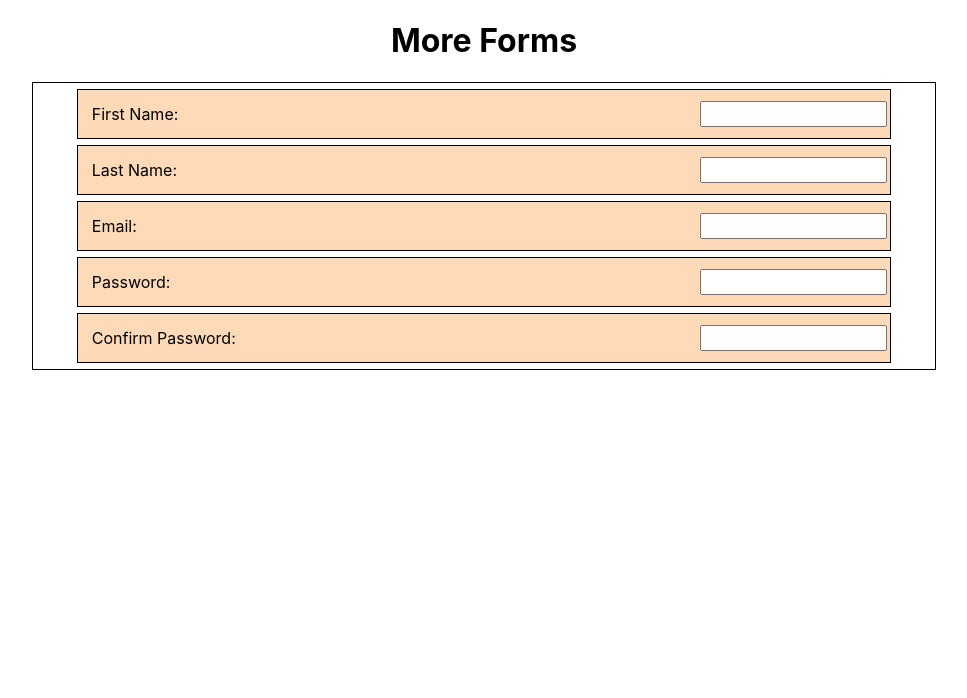
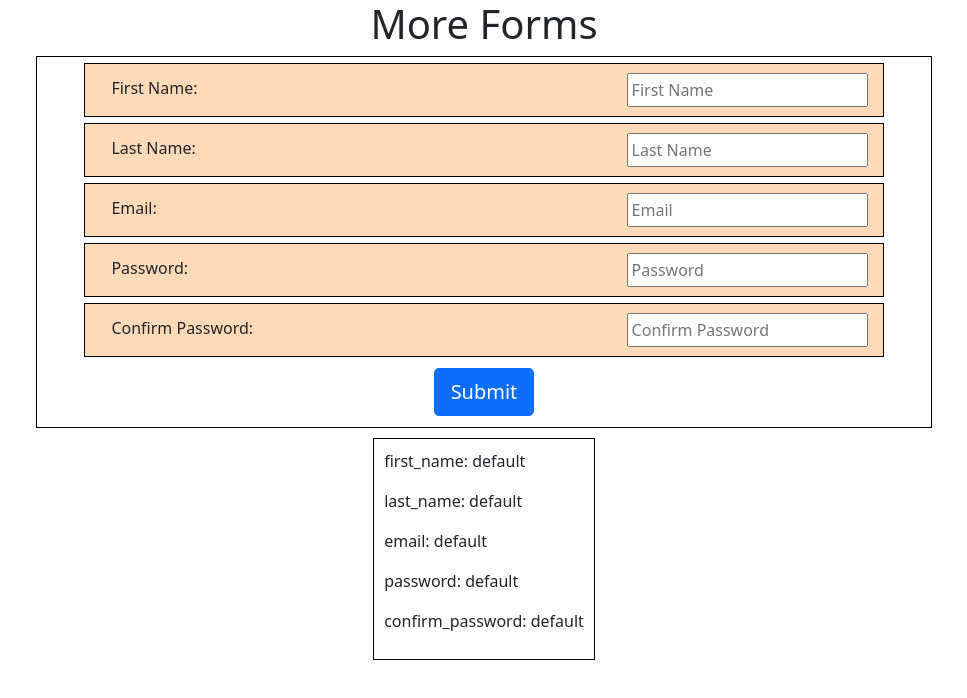
Before and after one commit to niembro64/more_forms, a React (Create React App) app: page / in a window 1280 px wide. Shown: the top 698 px of the page, without its empty margins (156-1123 px from the left). Built offline with nearby package versions, Linux system fonts and the light colour scheme.

Commit message:
placeholders

```diff
--- a/src/App.css
+++ b/src/App.css
@@ -20,7 +20,7 @@
   width: 90%;
   margin: 3px;
 
-  padding: 3px;
+  padding: 1px 15px;
   border: 1px solid black;
   background-color: peachpuff;
   display: flex;
@@ -38,3 +38,9 @@
   margin-left: auto;
   margin-right: 0;
 }
+
+#repeated{
+  border: 1px solid black;
+  padding: 10px;
+  margin: 10px;
+}
--- a/src/App.jsx
+++ b/src/App.jsx
@@ -1,42 +1,111 @@
 import "./App.css";
+import { React } from "react";
+import { useState } from "react";
+import "bootstrap/dist/css/bootstrap.min.css";
 
 function App() {
+  const [form, setForm] = useState({
+    first_name: "default",
+    last_name: "default",
+    email: "default",
+    password: "default",
+    confirm_password: "default",
+  });
+
+  const onChangeHandler = (event) => {
+    event.preventDefault();
+    // console.log("I'm here eric")
+    console.log(form.first_name);
+    const newState = {
+      ...form,
+      [event.target.name]: event.target.value,
+    };
+    setForm(newState);
+  };
+
+  const onSubmitHandler = (event) => {};
+
+  const lengthValidator = (input, n) => {
+    return input.length >= n ? true : false;
+  };
+
   return (
     <div className="App">
       <h1>More Forms</h1>
 
-      <form className="appinner">
+      <form onSubmit={onSubmitHandler} className="appinner">
         <div className="item">
-          <label className="label" for="first_name">
+          <label className="label" for="first_name" >
             First Name:{" "}
           </label>
-          <input className="input" type="text" name="first_name" />
+          <input
+            className="input"
+            type="text"
+            name="first_name"
+            onChange={onChangeHandler}
+            placeholder="First Name"
+          />
         </div>
         <div className="item">
           <label className="label" for="last_name">
             Last Name:
           </label>
-          <input className="input" type="text" name="last_name" />
+          <input
+            className="input"
+            type="text"
+            name="last_name"
+            onChange={onChangeHandler}
+            placeholder="Last Name"
+          />
         </div>
         <div className="item">
           <label className="label" for="email">
             Email:
           </label>
-          <input className="input" type="text" name="last_name" />
+          <input
+            className="input"
+            type="text"
+            name="last_name"
+            onChange={onChangeHandler}
+            placeholder="Email"
+          />
         </div>
         <div className="item">
           <label className="label" for="password">
             Password:
           </label>
-          <input className="input" type="text" name="password" />
+          <input
+            className="input"
+            type="text"
+            name="password"
+            onChange={onChangeHandler}
+            placeholder="Password"
+          />
         </div>
         <div className="item">
           <label className="label" for="confirm_password">
             Confirm Password:
           </label>
-          <input className="input" type="text" name="confirm_password" />
+          <input
+            className="input"
+            type="text"
+            name="confirm_password"
+            onChange={onChangeHandler}
+            placeholder="Confirm Password"
+          />
         </div>
+        <input
+          type="submit"
+          className="btn btn-primary btn-lg d-block mx-auto my-2"
+        />
       </form>
+      <div id="repeated">
+        <p name="test">first_name: {form.first_name}</p>
+        <p name="test">last_name: {form.last_name}</p>
+        <p name="test">email: {form.email}</p>
+        <p name="test">password: {form.password}</p>
+        <p name="test">confirm_password: {form.confirm_password}</p>
+      </div>
     </div>
   );
 }
```
